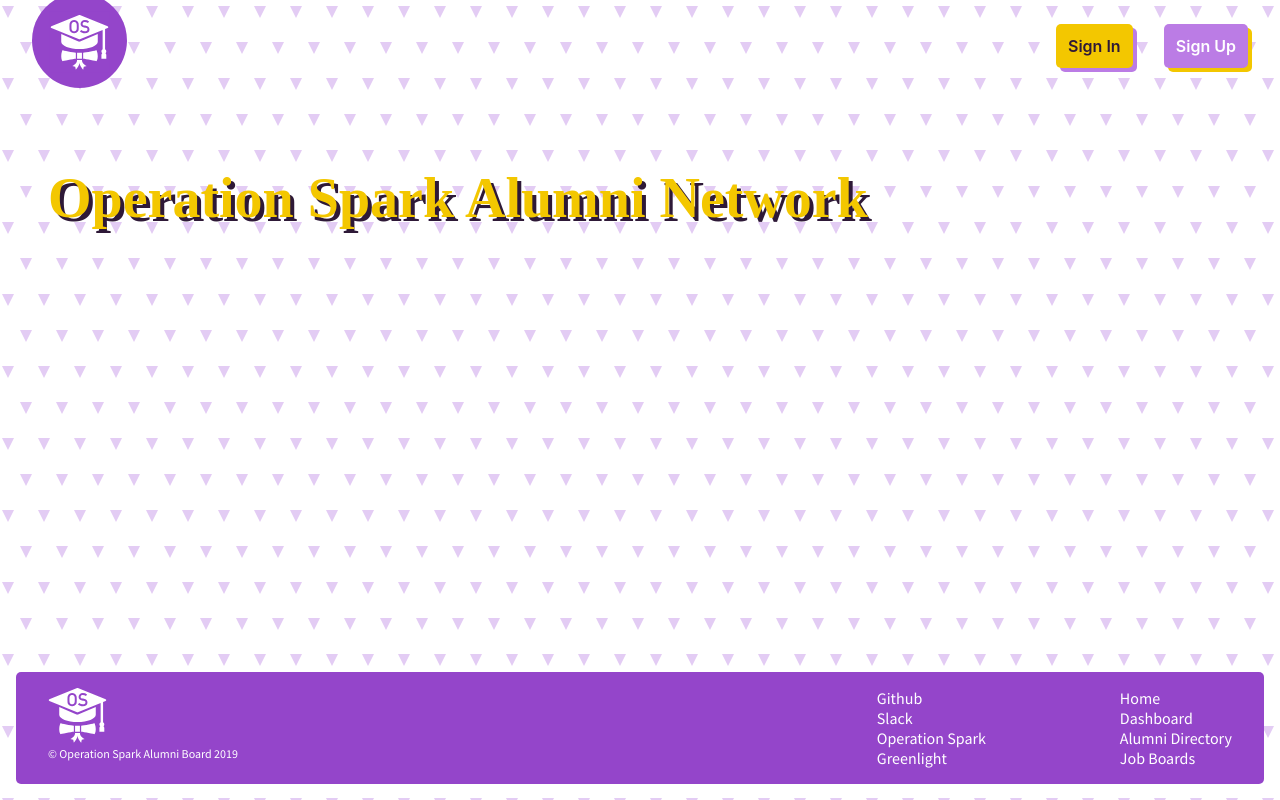
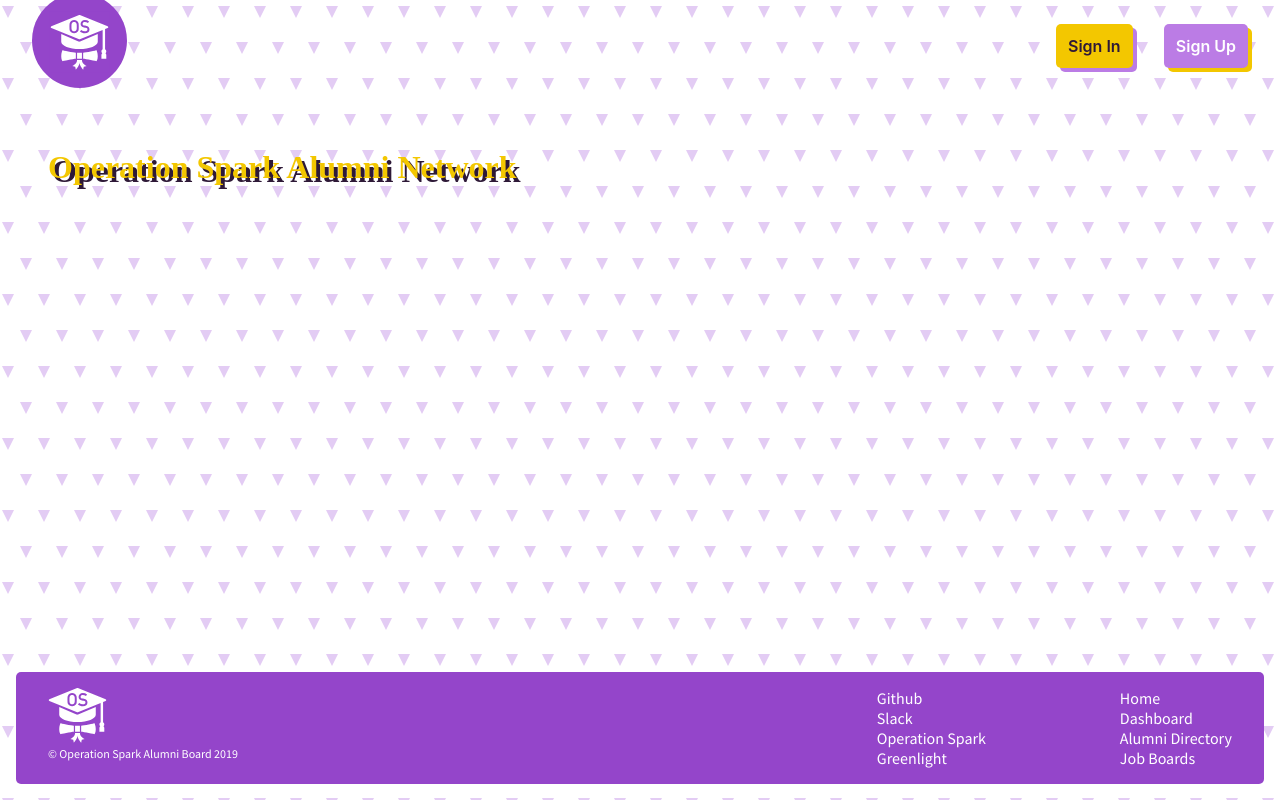
Before and after one commit to OperationSparkAlumni/alumni-network, a React (Create React App) app: page / in a window 1280 px wide. Built offline with nearby package versions, Linux system fonts and the light colour scheme.

Commit message:
makes style utilities more customizable via props

```diff
--- a/src/common/styles.js
+++ b/src/common/styles.js
@@ -1,21 +1,28 @@
 import styled from 'styled-components';
 
-import colors from './colors';
-
 const Row = styled.div`
+  align-items: ${({ alignItems }) => alignItems};
   display: flex;
+  justify-content: ${({ justifyContent }) => justifyContent};
+  margin: ${({ margin }) => margin};
+  padding: ${({ padding }) => padding};
 `;
 
 const Column = styled.div`
+  align-items: ${({ alignItems }) => alignItems};
   display: flex;
   flex-direction: column;
+  justify-content: ${({ justifyContent }) => justifyContent};
+  margin: ${({ margin }) => margin};
+  padding: ${({ padding }) => padding};
 `;
 
 const Heading = styled.h1`
-  color: ${({ color }) => color ? color : colors.white};
+  color: ${({ color }) => color};
   font-family: Atami-Bold;
-  font-size: ${({ fontSize }) => fontSize ? fontSize : '3.5rem'};
-  text-shadow: .25rem .25rem 0 ${({ textShadowColor }) => textShadowColor ? textShadowColor : colors.translucentLightPurple};
+  font-size: ${({ fontSize }) => fontSize};
+  margin: ${({ margin }) => margin};
+  text-shadow: .25rem .25rem 0 ${({ textShadowColor }) => textShadowColor};
 `;
 
 export {
```
